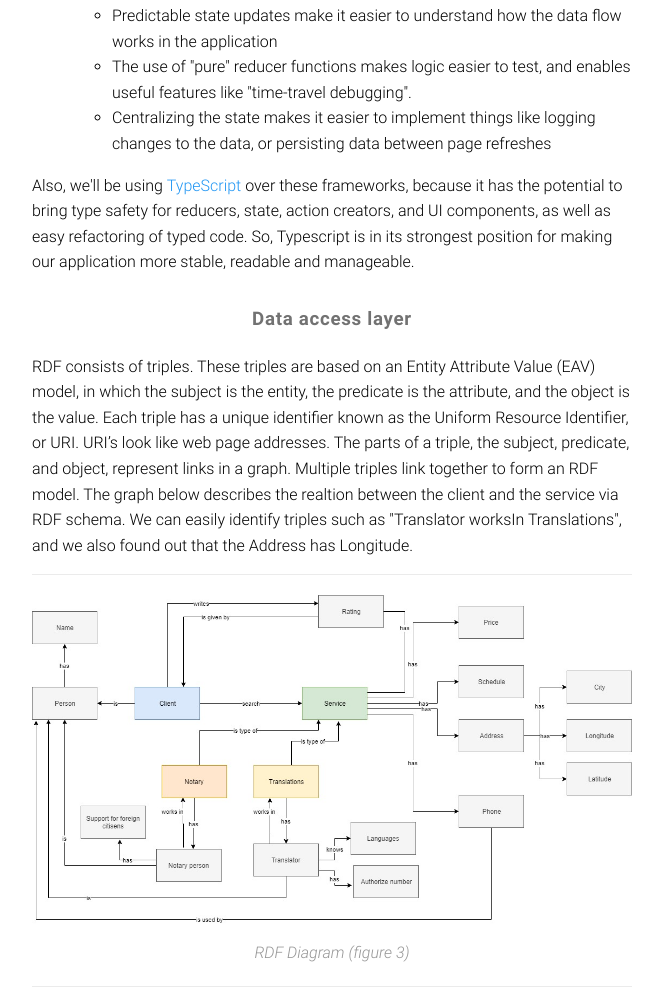
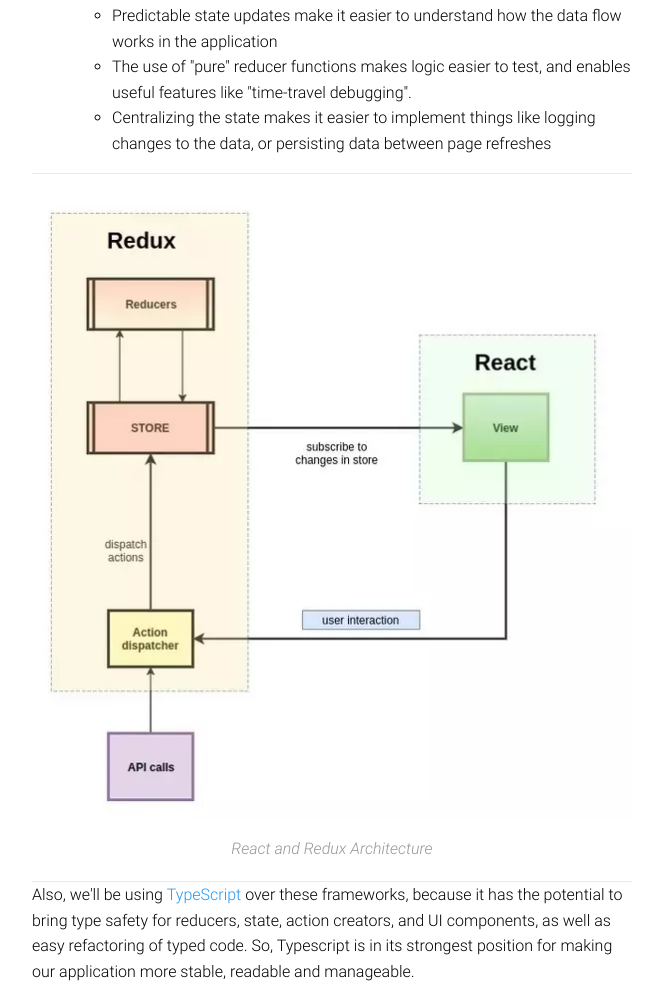
Before and after one commit to madalina1/madalina1.github.io, a website with bundled scripts: page index.html in a window 1280 px wide. Shown: the part 6811-7801 px from the top of the page, without its empty margins (308-971 px from the left). Built offline with nearby package versions, Linux system fonts and the light colour scheme.

Commit message:
Add files via upload

```diff
--- a/index.html
+++ b/index.html
@@ -153,6 +153,10 @@
             </ul>
           </li>
         </ul>
+		<div class="image-container">
+            <image src="./redux.jpg" class="diagram" width="100%"/>
+            <p>React and Redux Architecture</p>
+        </div>
         Also, we'll be using <a style="color: #2196f3; font-weight: 100;">TypeScript</a> over these frameworks, because it has the potential to bring type safety for reducers, state, action creators, and UI components,
           as well as easy refactoring of typed code. So, Typescript is in its strongest position for making our application more stable, readable and manageable.
         <h3 style="text-align: center; font-weight: 600; color: #727272; margin-top: 30px;">Data access layer</h3>
```
Also changed, not shown: redux.jpg (added).
